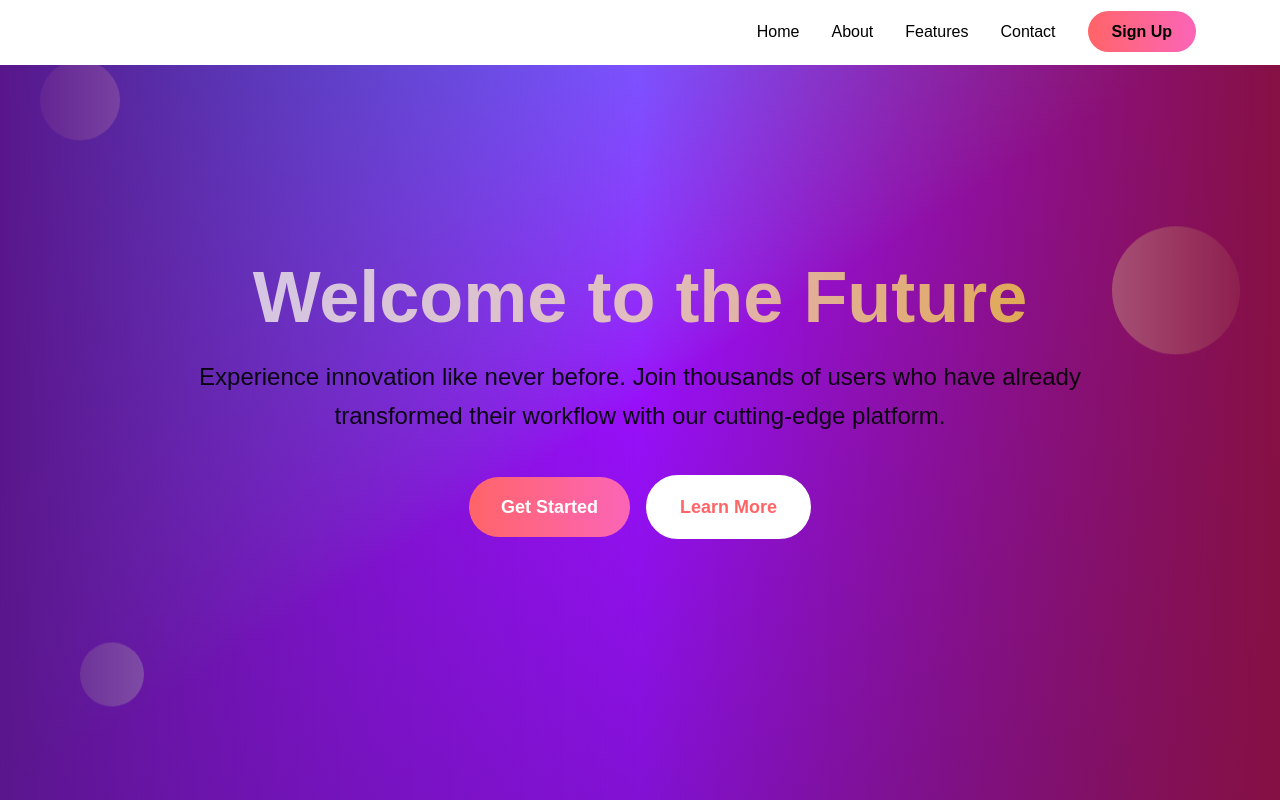
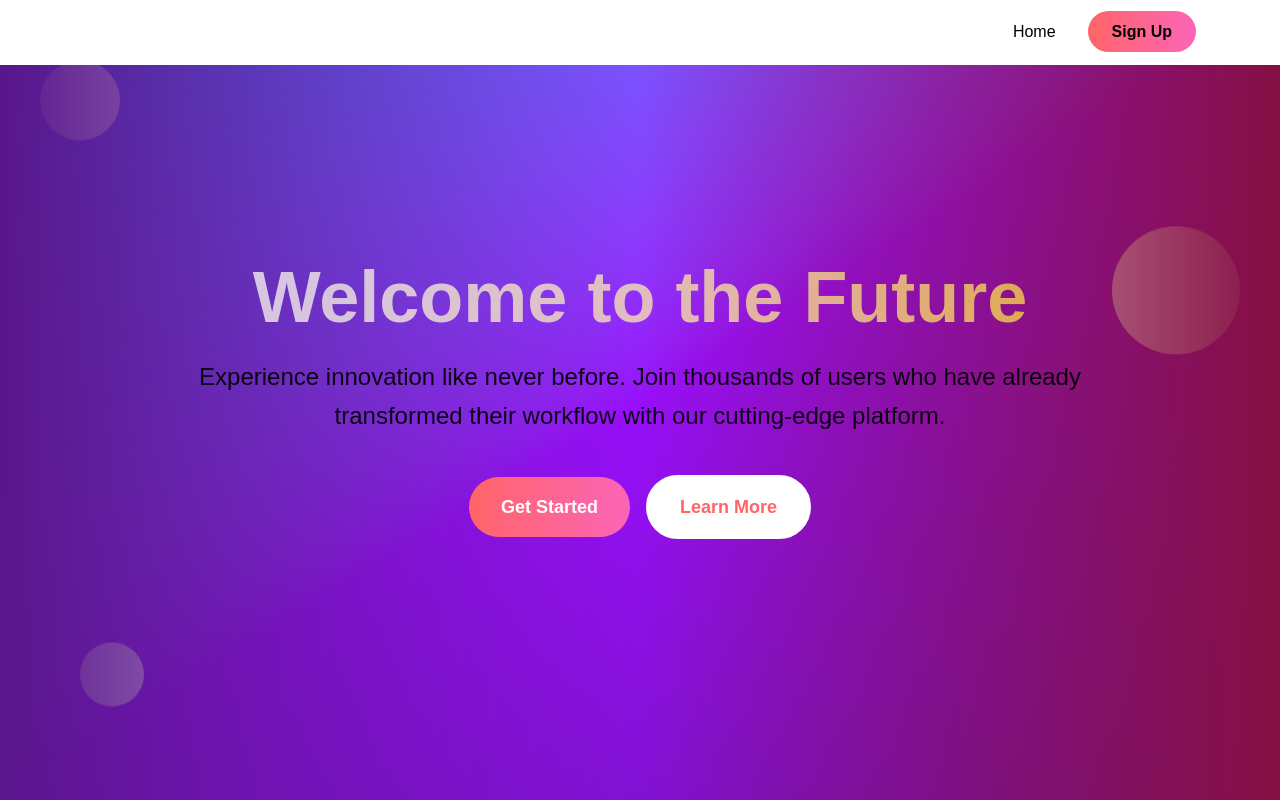
Before and after one commit to Chibuikee/authsysdemo, a Next.js app: page / in a window 1280 px wide. Built offline with nearby package versions, Linux system fonts and the light colour scheme.

Commit message:
Update a fix page.tsx

```diff
--- a/src/app/page.tsx
+++ b/src/app/page.tsx
@@ -10,10 +10,7 @@ const Home: React.FC = () => {
   const [navScrolled, setNavScrolled] = useState<boolean>(false);
 
   const navigationItems: NavigationItem[] = [
-    { href: "#home", label: "Home" },
-    { href: "#about", label: "About" },
-    { href: "#features", label: "Features" },
-    { href: "#contact", label: "Contact" },
+    { href: "#home", label: "Home" }
   ];
 
   useEffect(() => {
```
